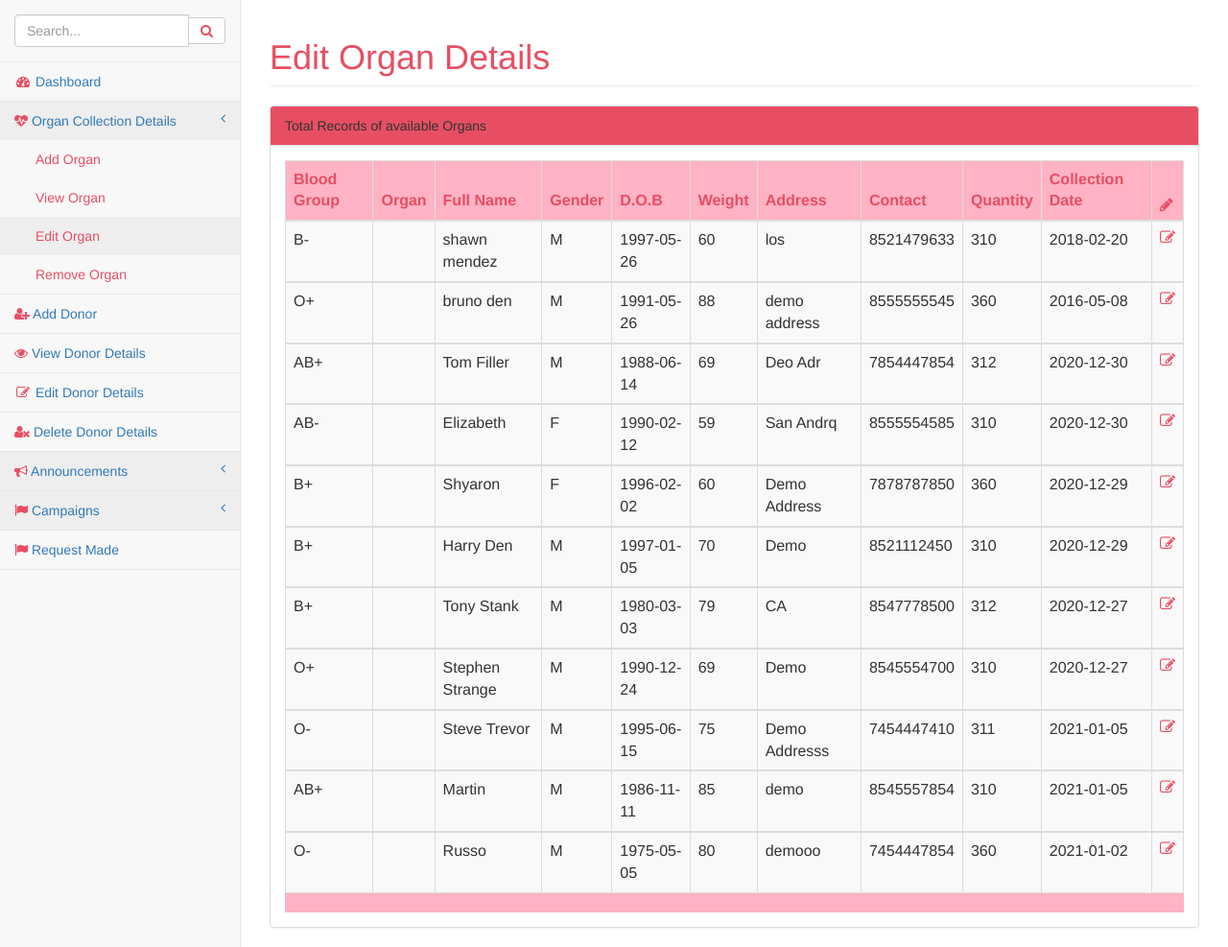
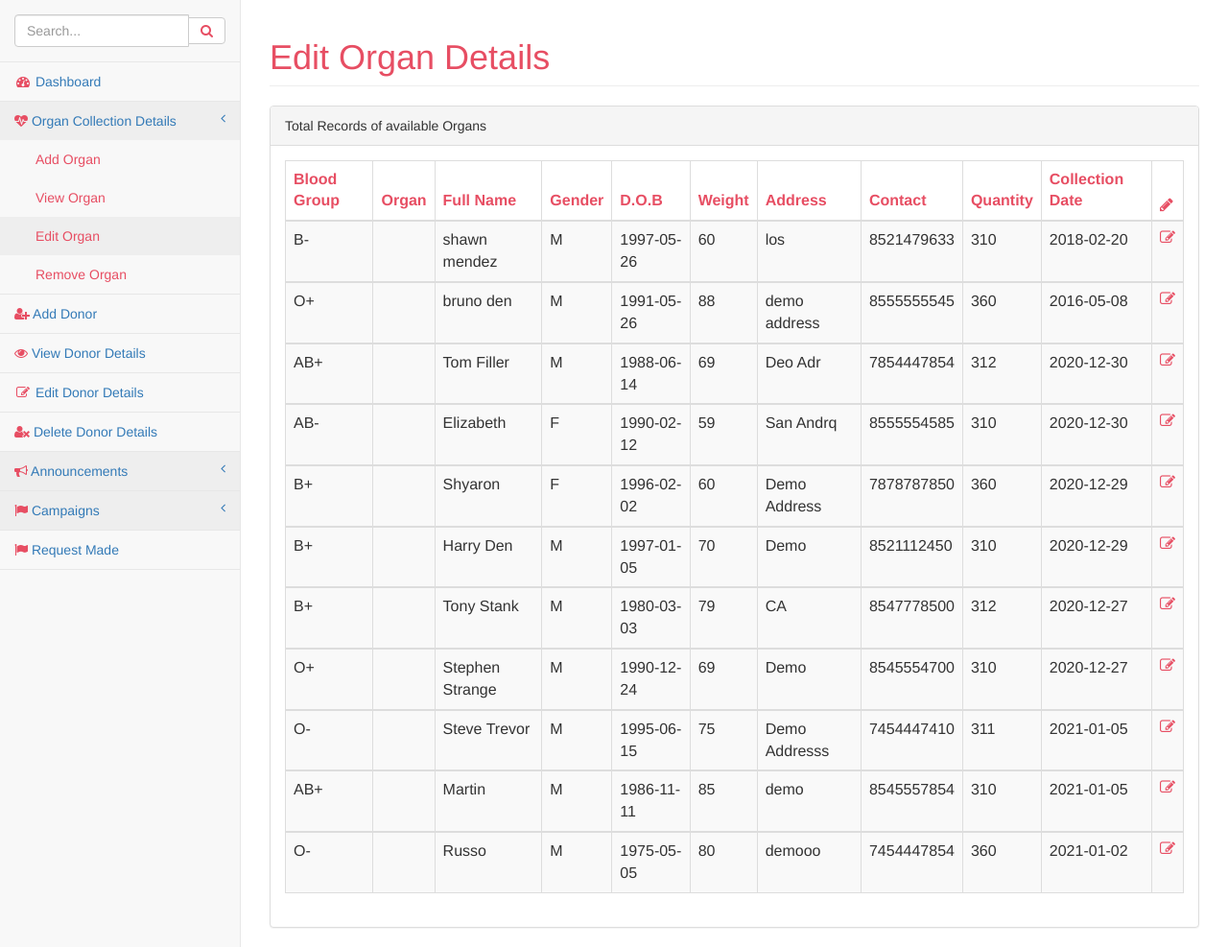
Before and after one commit to helly21042002/LIVETWICE2, a PHP site: page /pages/editblood.php in a window 1280 px wide. Shown: the part 51-1038 px from the top of the page at 96% size. Run offline with PHP 8.4, Linux system fonts and the light colour scheme; data comes from the database, SQL or seed files in the repository; data that the repository does not hold is empty.

Commit message:
Update editblood.php

```diff
--- a/organ/blood2/pages/editblood.php
+++ b/organ/blood2/pages/editblood.php
@@ -39,12 +39,12 @@
 				<div class="row">
                         <div class=".col-lg-12">
                             <div class="panel panel-default">
-                                <div class="panel-heading" style="background-color: #e74e63">
+                                <div class="panel-heading">
                                     Total Records of available Organs
                                 </div>
 
-								 <div class="panel-body" style='color:#e74e63'>
-                                    <div class="table-responsive" style="background-color: rgb(255, 179, 197)">
+								 <div class="panel-body">
+                                    <div class="table-responsive">
 									<table class="table table-striped table-bordered table-hover" id="dataTables-example">
 
 									<?php
```
